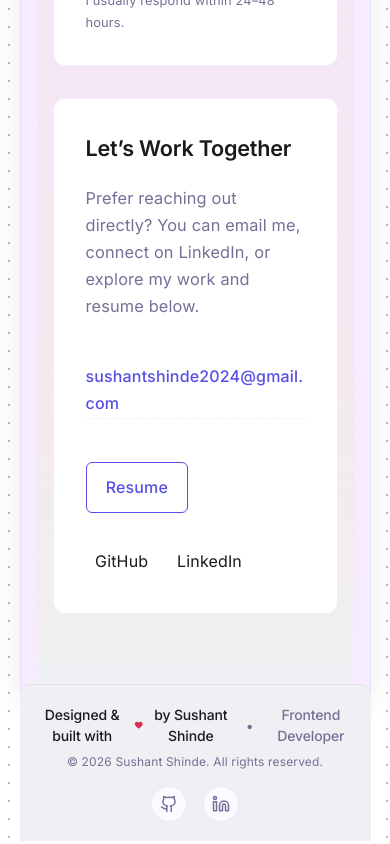
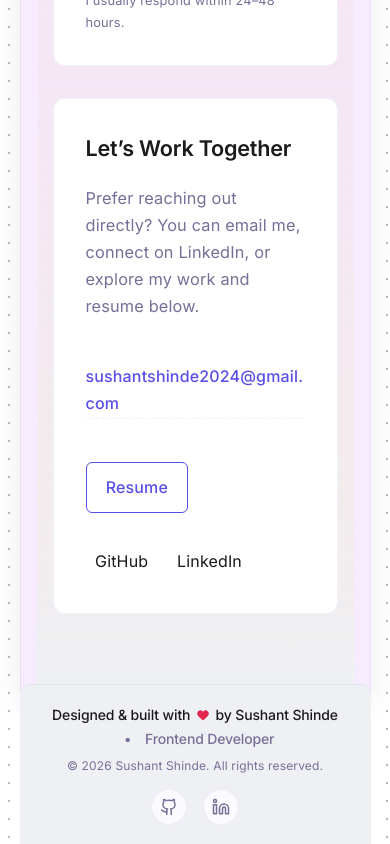
Before and after one commit to sushantshinde7/sushant-portfolio, a React (Vite) app: page / in a window 390 px wide. Shown: the part 7200-8044 px from the top of the page. Built offline with nearby package versions, Linux system fonts and the light colour scheme.

Commit message:
fix: prevent footer text from breaking incorrectly on small screens

```diff
--- a/src/components/Footer.jsx
+++ b/src/components/Footer.jsx
@@ -10,6 +10,7 @@ function Footer() {
         {/* Left */}
         <div className="footer-left">
           <p className="footer-line">
+            <span className="footer-main">
               Designed & built with{" "}
               <Heart
                 size={14}
@@ -18,8 +19,12 @@ function Footer() {
                 strokeWidth={0}
               />{" "}
               by Sushant Shinde
-  <span className="footer-sep" aria-hidden="true">•</span>
+            </span>
+
+            <span className="footer-meta">
+              <span className="footer-sep">•</span>
               <span className="footer-role">Frontend Developer</span>
+            </span>
           </p>
           <p className="footer-copy">
             © {year} Sushant Shinde. All rights reserved.
--- a/src/styles/Footer.css
+++ b/src/styles/Footer.css
@@ -30,12 +30,22 @@
   display: flex;
   align-items: center;
   gap: 0.35rem;
+  flex-wrap: wrap; /* allow clean wrapping */
   font-size: 0.875rem; /* consistent body-small */
   font-weight: 500;
   color: var(--text);
   line-height: 1.5;
   letter-spacing: -0.01em;
 }
+
+.footer-main,
+.footer-meta {
+  display: inline-flex;
+  align-items: center;
+  gap: 0.35rem;
+  white-space: nowrap; /* prevent internal breaking */
+}
+
 .footer-sep {
   margin: 0 0.5rem;
   color: var(--text-muted);
@@ -97,3 +107,9 @@
     padding: 1.2rem 0; /* was 1.8rem */
   }
 }
+@media (max-width: 480px) {
+  .footer-line {
+    flex-direction: column;
+    gap: 0.2rem;
+  }
+}
```
Lines whose indentation alone changed are shown as unchanged.
